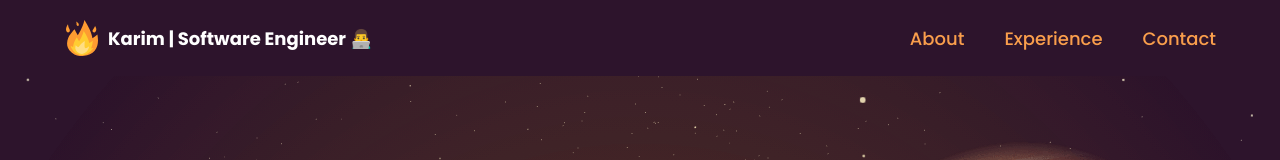
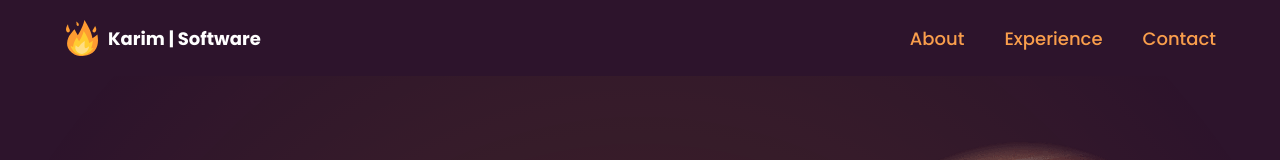
Before and after one commit to CalicoNino/elshenak, a React (Vite) app in the folder portfolio/: page / in a window 1280 px wide. Shown: the top 160 px of the page. Built offline with nearby package versions, Linux system fonts and the light colour scheme.

Commit message:
fixing margins

```diff
--- a/portfolio/package.json
+++ b/portfolio/package.json
@@ -5,7 +5,7 @@
   "version": "0.0.0",
   "type": "module",
   "scripts": {
-    "dev": "vite",
+    "dev": "vite --host",
     "build": "vite build",
     "predeploy": "npm run build",
     "deploy": "gh-pages -d build",
--- a/portfolio/src/App.jsx
+++ b/portfolio/src/App.jsx
@@ -10,13 +10,15 @@ import {
   Works,
   StarsCanvas,
   Certifications,
+  Flame,
 } from "./components";
 
 const App = () => {
   return (
     <BrowserRouter>
       <div className="relative z-0 bg-redspace">
-        <StarsCanvas />
+        {/* <StarsCanvas /> */}
+        <Flame />
         <div className="flex flex-col">
           <Navbar />
           <Intro />
--- a/portfolio/src/components/Intro.jsx
+++ b/portfolio/src/components/Intro.jsx
@@ -1,11 +1,11 @@
 import React from "react";
 import { styles } from "../styles";
-import { Flame, Fire } from ".";
+import { Fire } from ".";
 import { heyorwhatever } from "../assets";
 
 const Intro = () => {
   return (
-    <section className="relative w-full h-screen mx-auto">
+    <section className="relative w-full h-screen mx-auto mt-40 sm:mt-28 md:mt-20 lg:mt-0">
       <div className="flex flex-row">
         <div
           className={`z-20 max-w-7xl mx-auto ${styles.paddingX} flex flex-row items-center gap-5`}
@@ -29,10 +29,8 @@ const Intro = () => {
           <img alt="me" src={heyorwhatever} />
         </div>
       </div>
-      <Flame />
-      <Flame />
 
-      <div className="sm:hidden absolute xs:bottom-10 bottom-32 w-full flex justify-center items-center">
+      <div className="sm:hidden absolute bottom-32 w-full flex justify-center items-center">
         <a href="#about">
           <Fire />
         </a>
--- a/portfolio/src/components/Navbar.jsx
+++ b/portfolio/src/components/Navbar.jsx
@@ -25,15 +25,15 @@ const Navbar = () => {
           <img src={logo} alt="logo" className="w-9 h-9 object-contain" />
           <p className="text-white text-[18px] font-bold cursor-pointer flex">
             Karim&nbsp;
-            <span className="sm:block m:block hidden">
+            <span className="sm:block hidden">
               <Typewriter
                 options={{
                   strings: [
-                    "| Software Engineer 👨‍💻",
-                    "| Frontend Developer 🖼️",
-                    "| Backend Developer ⚙️",
-                    "| Cloud Developer ☁️",
-                    "| Full Stack Developer 💻",
+                    "| Software Engineer",
+                    "| Frontend Developer",
+                    "| Backend Developer",
+                    "| Cloud Developer",
+                    "| Full Stack Developer",
                   ],
                   autoStart: true,
                   loop: true,
```
